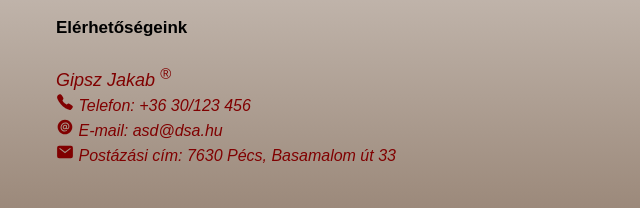
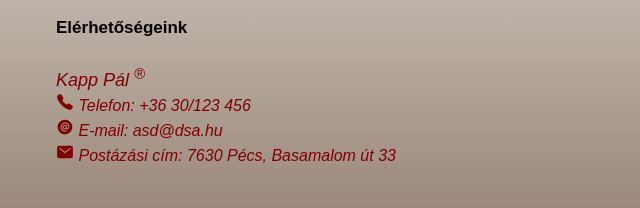
Before and after one commit to BalogCsaba88/hazifeladat, a plain HTML site: page masodik/masodik_hazi_feladat.html in a window 1280 px wide. Shown: the part 6957-7165 px from the top of the page, 0-640 px from the left. Drawn offline with nearby package versions, Linux system fonts and the light colour scheme.

Commit message:
még egy class a mi kimaradt

```diff
--- a/masodik/masodik_hazi_feladat.html
+++ b/masodik/masodik_hazi_feladat.html
@@ -232,7 +232,7 @@
             </div>
             <h4>Elérhetőségeink</h4>
             <p id="connect" class="connect">
-                <span class="cukrasz">Gipsz Jakab <sup>&reg;</sup></span><br>
+                <span class="mainName">Kapp Pál <sup>&reg;</sup></span><br>
                 <span class="icon"><ion-icon name="call" size="small"></ion-icon> </span> Telefon: +36 30/123 456<br>
                 <span class="icon"><ion-icon name="at-circle" size="small"></ion-icon> </span> E-mail: asd@dsa.hu<br>
                 <span class="icon"><ion-icon name="mail" size="small"></ion-icon> </span> Postázási cím: 7630 Pécs, Basamalom út 33
--- a/masodik/masodik_hazi_style.css
+++ b/masodik/masodik_hazi_style.css
@@ -308,7 +308,7 @@ footer{
     font-style: italic;
     line-height: 1.5em;
 }
-footer .cukrasz{
+footer .mainName{
     font-size: 18px;
 }
 footer h4{
```
